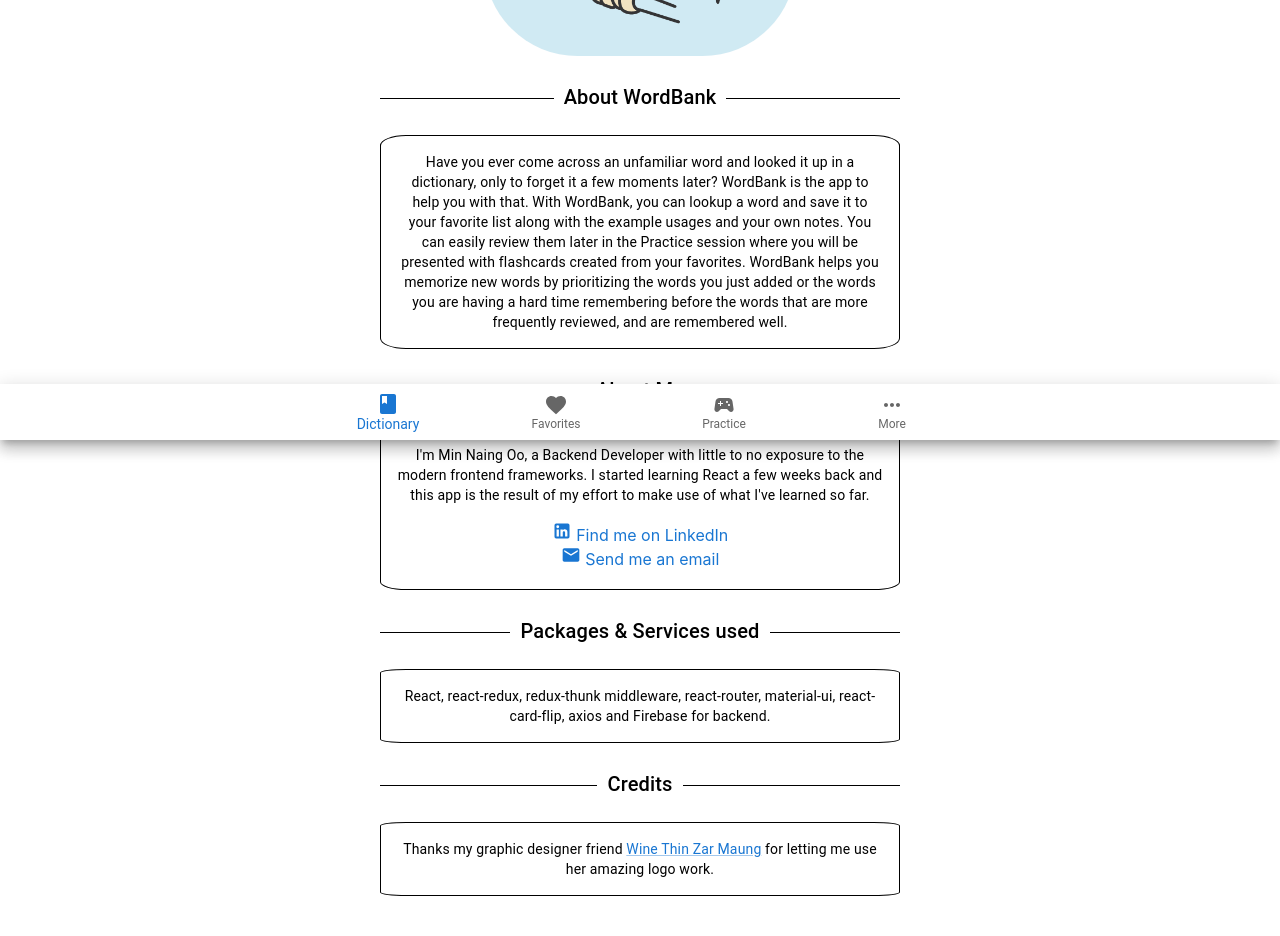
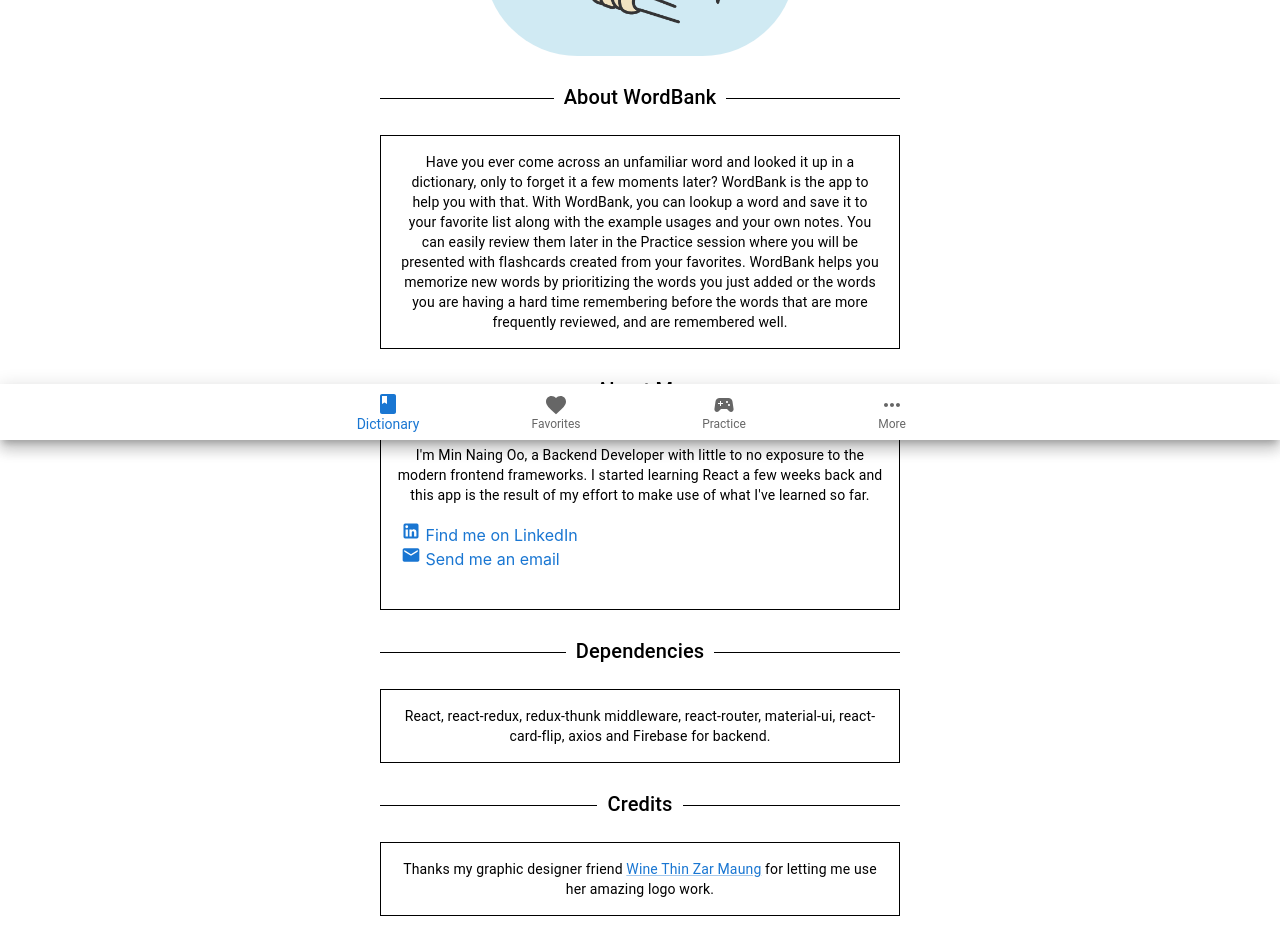
Before and after one commit to minnaingou/wordbank, a React (Create React App) app: page /about in a window 1280 px wide. Shown: the part 360-1296 px from the top of the page. Built offline with nearby package versions, Linux system fonts and the light colour scheme.

Commit message:
few changes to about page

```diff
--- a/src/components/About/About.js
+++ b/src/components/About/About.js
@@ -28,7 +28,7 @@
           About WordBank
         </span>
       </Typography>
-      <div style={{ border: "1px solid black", borderRadius: "5%" }}>
+      <div style={{ border: "1px solid black" }}>
         <Typography variant="body2" gutterBottom m={2}>
           Have you ever come across an unfamiliar word and looked it up in a
           dictionary, only to forget it a few moments later? WordBank is the app
@@ -54,13 +54,14 @@
       >
         <span style={{ background: "white", padding: "0 10px" }}>About Me</span>
       </Typography>
-      <div style={{ border: "1px solid black", borderRadius: "5%" }}>
+      <div style={{ border: "1px solid black" }}>
         <Typography variant="body2" gutterBottom m={2}>
           I'm Min Naing Oo, a Backend Developer with little to no exposure to
           the modern frontend frameworks. I started learning React a few weeks
           back and this app is the result of my effort to make use of what I've
           learned so far.
         </Typography>
+        <div style={{ textAlign: "left", paddingLeft: 20 }}>
           <Link
             href="https://www.linkedin.com/in/min-naing-oo-56b30284/"
             target="_blank"
@@ -77,6 +78,7 @@
           >
             <EmailIcon fontSize="small" /> Send me an email
           </Link>
+        </div>
         <br />
         <br />
       </div>
@@ -92,10 +94,10 @@
         }}
       >
         <span style={{ background: "white", padding: "0 10px" }}>
-          Packages & Services used
+          Dependencies
         </span>
       </Typography>
-      <div style={{ border: "1px solid black", borderRadius: "5%" }}>
+      <div style={{ border: "1px solid black" }}>
         <Typography variant="body2" gutterBottom m={2}>
           React, react-redux, redux-thunk middleware, react-router, material-ui,
           react-card-flip, axios and Firebase for backend.
@@ -114,7 +116,7 @@
       >
         <span style={{ background: "white", padding: "0 10px" }}>Credits</span>
       </Typography>
-      <div style={{ border: "1px solid black", borderRadius: "5%" }}>
+      <div style={{ border: "1px solid black" }}>
         <Typography variant="body2" gutterBottom m={2}>
           Thanks my graphic designer friend{" "}
           <Link
```
Lines whose indentation alone changed are shown as unchanged.
